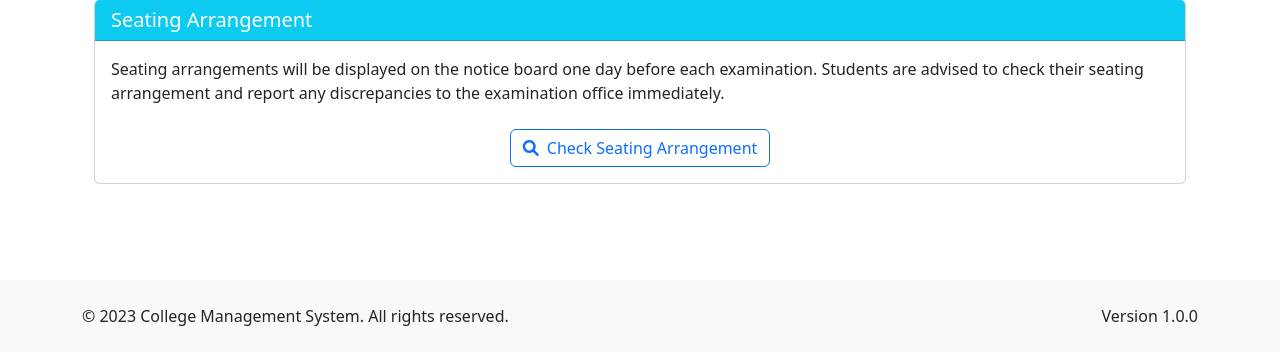
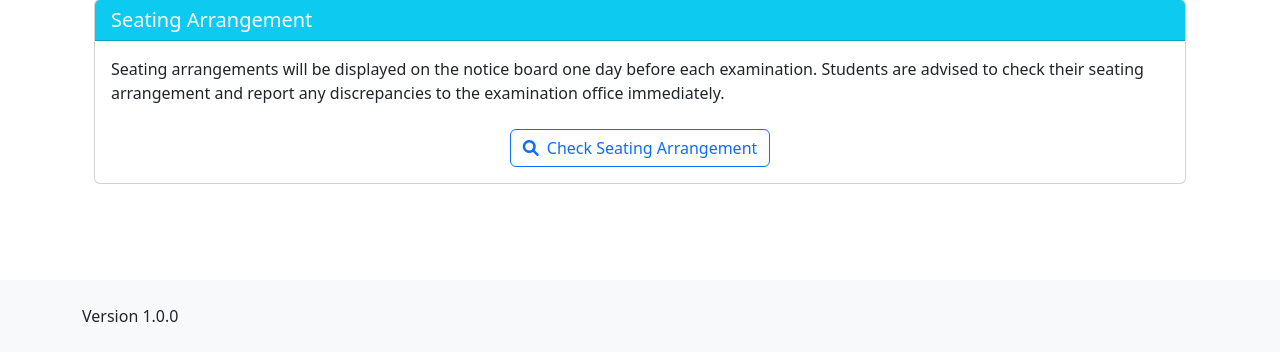
Before and after one commit to Sahana8684/Engineering, a Python web app: template school_management_system/web/templates/exams/timetable.html in a window 1280 px wide. Shown: the part 1887-2239 px from the top of the page. Run offline with Jinja, Linux system fonts and the light colour scheme; the template is opened without the code that fills it, so the values that code supplies are empty; some libraries are stand-ins or nearby versions.

Commit message:
Update base.html

```diff
--- a/school_management_system/web/templates/base.html
+++ b/school_management_system/web/templates/base.html
@@ -95,10 +95,6 @@
     <footer class="bg-light py-4 mt-5">
         <div class="container">
             <div class="row">
-                <div class="col-md-6">
-                    <p class="mb-0">&copy; 2023 College Management System. All rights reserved.</p>
-                </div>
-                <div class="col-md-6 text-md-end">
                     <p class="mb-0">Version 1.0.0</p>
                 </div>
             </div>
```
